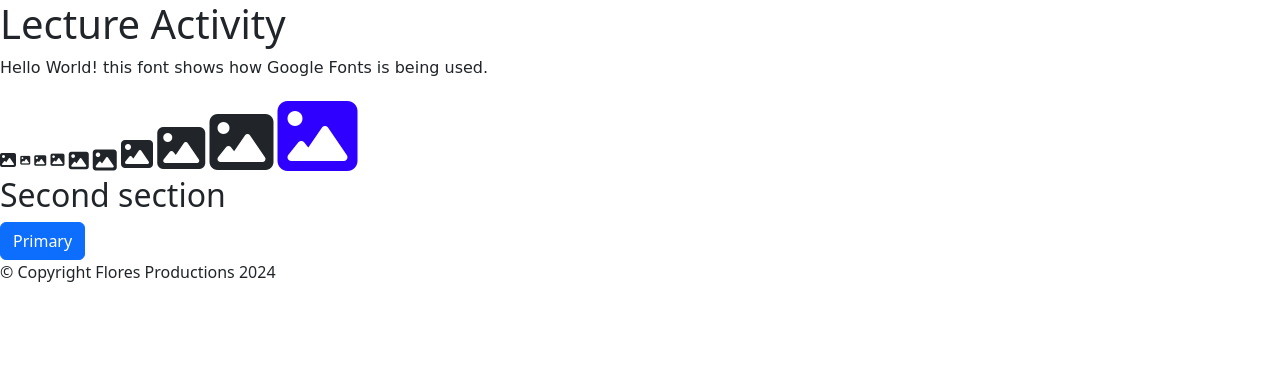
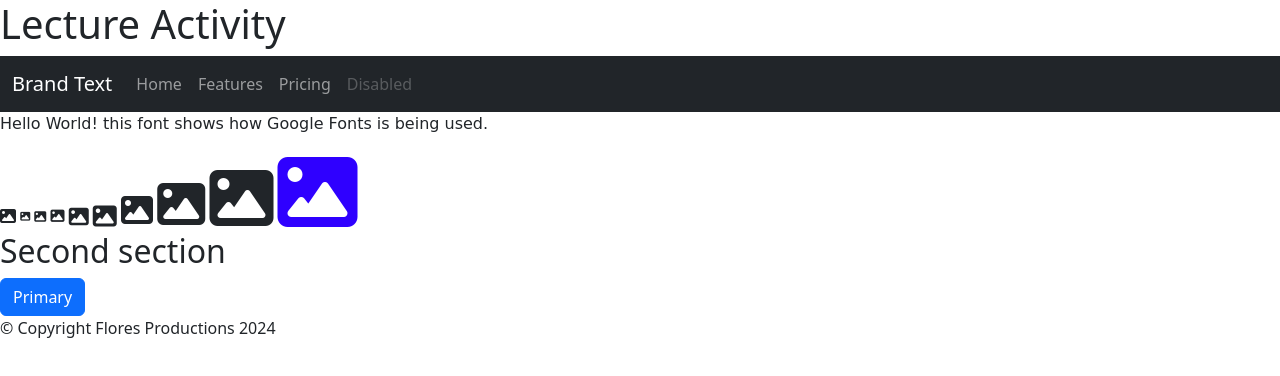
Before and after one commit to flores-97/COMP001B.LectureActivity6, a plain HTML site: page index.html in a window 1280 px wide. Drawn offline with nearby package versions, Linux system fonts and the light colour scheme; a web font is replaced by a local one.

Commit message:
nav bar extended to the width of site

```diff
--- a/index.html
+++ b/index.html
@@ -14,6 +14,34 @@
 <body>
     <header>
         <h1>Lecture Activity</h1>
+          <nav class="navbar navbar-expand-lg navbar-dark bg-dark">
+            <div class="container-fluid">
+              <!-- adds the brand text link-->
+              <a class="navbar-brand" href="#">Brand Text</a>
+              <!-- adds the toggle/hamburger menu button -->
+              <button class="navbar-toggler" type="button" data-bs-toggle="collapse" data-bs-target="#navbarNav" aria-controls="navbarNav" aria-expanded="false" aria-label="Toggle navigation">
+                <span class="navbar-toggler-icon"></span>
+              </button>
+              <!-- adds the collapsible navbar links -->
+              <div class="collapse navbar-collapse" id="navbarNav">
+                <ul class="navbar-nav">
+                  <li class="nav-item">
+                    <a class="nav-link"  aria-current="page" href="#">Home</a>
+                  </li>
+                  <li class="nav-item">
+                    <a class="nav-link" href="#">Features</a>
+                  </li>
+                  <li class="nav-item">
+                    <a class="nav-link" href="#">Pricing</a>
+                  </li>
+                  <li class="nav-item">
+                    <!-- the "disabled" class disables the nav item link-->
+                    <a class="nav-link disabled" href="#">Disabled</a>
+                  </li>
+                </ul>
+              </div>
+            </div>
+          </nav>
     </header>
 
     <main>
```
